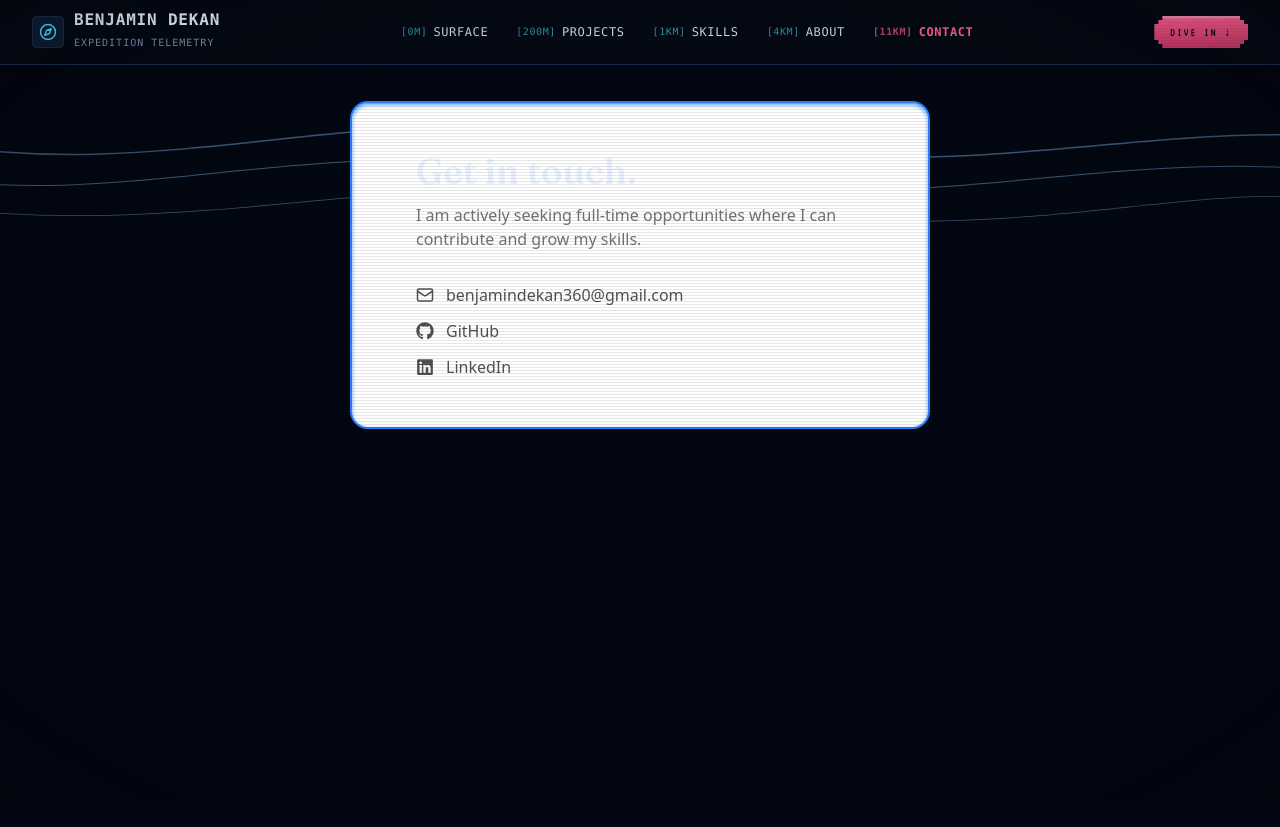
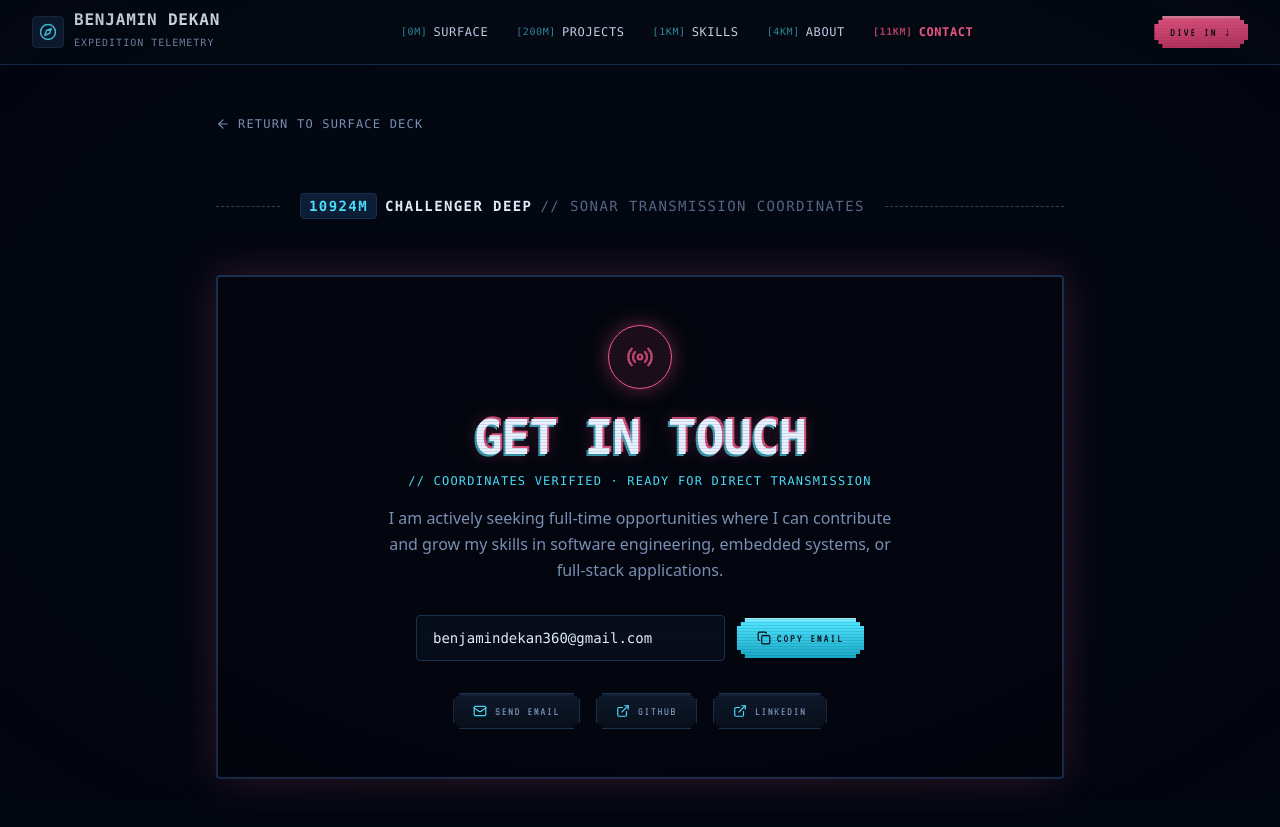
Before and after one commit to Benjamin-Dekan/portfolio, a Next.js app: page /contact in a window 1280 px wide. Before the commit the page ends 800 px from the top, so only its background shows below. Built offline with nearby package versions, Linux system fonts and the light colour scheme.

Commit message:
feat: overhaul contact page as station

```diff
--- a/app/(main)/contact/page.tsx
+++ b/app/(main)/contact/page.tsx
@@ -1,58 +1,114 @@
-import { Fraunces } from "next/font/google";
-import { Mail } from "lucide-react";
-import { FaGithub, FaLinkedin } from "react-icons/fa";
-import { WavyBackground } from "@/app/components/ui/WavyBackground";
+"use client";
 
-const fraunces = Fraunces({
-  subsets: ["latin"],
-});
+import { useState } from "react";
+import Link from "next/link";
+import { Mail, Copy, Check, ArrowLeft, Radio, ExternalLink } from "lucide-react";
+import { FathomMarker } from "@/app/components/ui/FathomMarker";
 
-const ContactPage = () => {
+export default function ContactPage() {
+  const [copied, setCopied] = useState(false);
+
+  const copyEmail = () => {
+    navigator.clipboard.writeText("benjamindekan360@gmail.com");
+    setCopied(true);
+    setTimeout(() => setCopied(false), 2500);
+  };
+
   return (
-    <div className="px-6 min-h-[50vh] flex items-center justify-center py-6 relative">
-      <WavyBackground />
+    <div className="min-h-[85vh] px-6 py-12 flex flex-col items-center max-w-4xl mx-auto w-full">
+      <div className="w-full mb-6">
+        <Link
+          href="/"
+          className="font-mono text-xs text-[#7d93b8] hover:text-[#4de3ff] uppercase tracking-widest inline-flex items-center gap-2 transition-colors"
+        >
+          <ArrowLeft size={14} />
+          <span>RETURN TO SURFACE DECK</span>
+        </Link>
+      </div>
 
-      <div className="max-w-[1600px] mx-auto ring-2 ring-blue-500 bg-white inset-shadow-sm inset-shadow-blue-400 rounded-2xl px-8 py-12 md:px-16">
-        <div className={`${fraunces.className} font-semibold text-4xl mb-3`}>
-          Get in touch.
+      <FathomMarker
+        depth="10924m"
+        zone="Challenger Deep"
+        tagline="Sonar Transmission Coordinates"
+      />
+
+      <div className="w-full bg-[#03060f] border-2 border-[#1b3050] hover:border-[#ff5d8f] rounded-sm p-8 md:p-12 shadow-[0_0_40px_rgba(255,93,143,0.2)] mt-6 text-center relative overflow-hidden">
+        <div className="flex justify-center mb-6">
+          <div className="w-16 h-16 rounded-full bg-[#ff5d8f]/10 border border-[#ff5d8f] flex items-center justify-center shadow-[0_0_20px_rgba(255,93,143,0.4)]">
+            <Radio size={28} className="text-[#ff5d8f] animate-pulse" />
+          </div>
         </div>
-        <p className="text-neutral-500 mb-8 max-w-md">
-          I am actively seeking full-time opportunities where I can contribute
-          and grow my skills.
+
+        <h1 className="font-mono text-3xl md:text-5xl font-bold text-[#e8f1ff] uppercase tracking-tight mb-3 krillion-glow-pink">
+          Get In Touch
+        </h1>
+
+        <p className="font-mono text-xs uppercase tracking-widest text-[#4de3ff] mb-4">
+          {"// COORDINATES VERIFIED · READY FOR DIRECT TRANSMISSION"}
         </p>
 
-        <div className="flex flex-col gap-3">
-          <div className="flex gap-2">
-            <a
-              href="mailto:benjamindekan360@gmail.com"
-              className="flex items-center gap-3 text-neutral-600 hover:text-blue-500 transition-colors w-fit"
-            >
-              <Mail size={18} />
-              <span className="text-base">benjamindekan360@gmail.com</span>
-            </a>
+        <p className="text-[#7d93b8] max-w-lg mx-auto text-sm md:text-base leading-relaxed mb-8">
+          I am actively seeking full-time opportunities where I can contribute
+          and grow my skills in software engineering, embedded systems, or
+          full-stack applications.
+        </p>
+
+        {/* Copyable Email Box */}
+        <div className="flex flex-col sm:flex-row items-center justify-center gap-3 max-w-md mx-auto mb-8">
+          <div className="w-full font-mono text-xs md:text-sm bg-[#070e1b] border border-[#1b3050] px-4 py-3 rounded text-[#e8f1ff] flex items-center justify-between gap-2 shadow-inner">
+            <span className="truncate">benjamindekan360@gmail.com</span>
           </div>
+
+          <button
+            type="button"
+            onClick={copyEmail}
+            className="btn-cyan py-3 px-5 text-xs w-full sm:w-auto shrink-0 shadow-[0_0_14px_rgba(77,227,255,0.4)]"
+          >
+            {copied ? (
+              <>
+                <Check size={14} className="mr-1.5" />
+                <span>COPIED!</span>
+              </>
+            ) : (
+              <>
+                <Copy size={14} className="mr-1.5" />
+                <span>COPY EMAIL</span>
+              </>
+            )}
+          </button>
+        </div>
+
+        {/* Direct Links */}
+        <div className="flex flex-wrap items-center justify-center gap-4 font-mono text-xs tracking-wider">
+          <a
+            href="mailto:benjamindekan360@gmail.com"
+            className="btn-quiet py-2.5 px-5"
+          >
+            <Mail size={14} className="mr-2 text-[#4de3ff]" />
+            <span>SEND EMAIL</span>
+          </a>
+
           <a
             href="https://github.com/Benjamin-Dekan"
             target="_blank"
             rel="noopener noreferrer"
-            className="flex items-center gap-3 text-neutral-600 hover:text-blue-500 transition-colors w-fit"
+            className="btn-quiet py-2.5 px-5"
           >
-            <FaGithub size={18} />
-            <span className="text-base">GitHub</span>
+            <ExternalLink size={14} className="mr-2 text-[#4de3ff]" />
+            <span>GITHUB</span>
           </a>
+
           <a
             href="https://www.linkedin.com/in/benjamin-dekan"
             target="_blank"
             rel="noopener noreferrer"
-            className="flex items-center gap-3 text-neutral-600 hover:text-blue-500 transition-colors w-fit"
+            className="btn-quiet py-2.5 px-5"
           >
-            <FaLinkedin size={18} />
-            <span className="text-base">LinkedIn</span>
+            <ExternalLink size={14} className="mr-2 text-[#4de3ff]" />
+            <span>LINKEDIN</span>
           </a>
         </div>
       </div>
     </div>
   );
-};
-
-export default ContactPage;
+}
```
